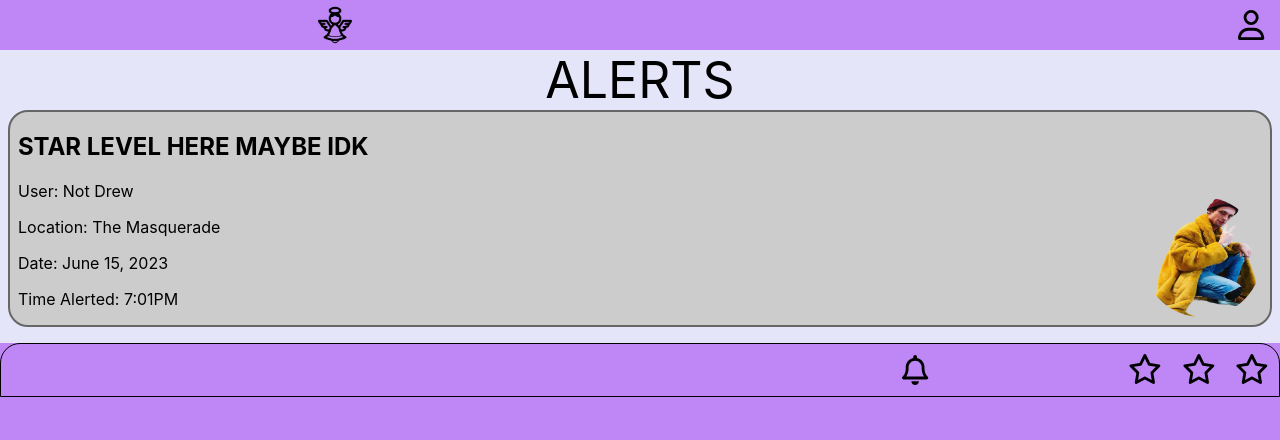
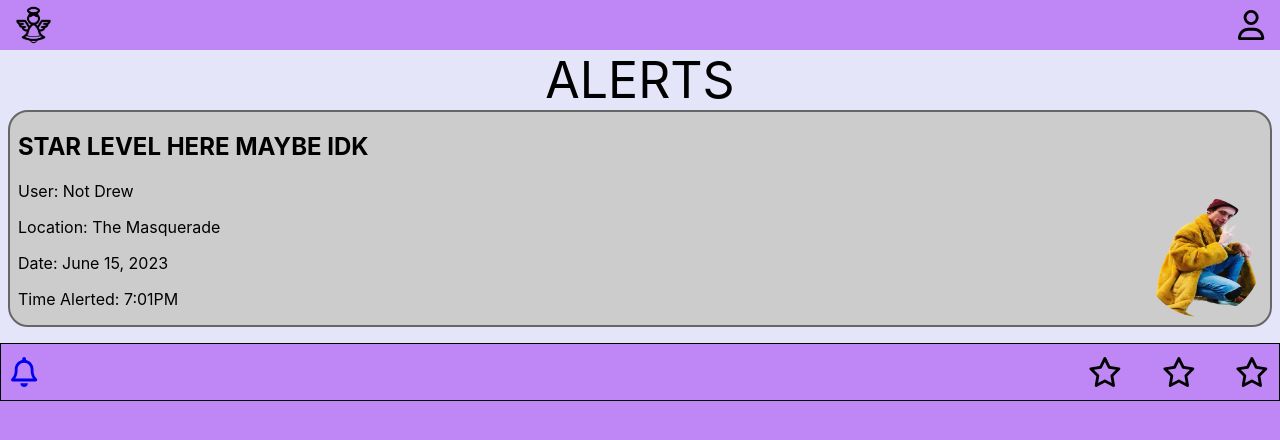
Before and after one commit to GuiltyDogg/angelchoir2, a React (Create React App) app: page /Alerts in a window 1280 px wide. Shown: the top 440 px of the page. Built offline with nearby package versions, Linux system fonts and the light colour scheme.

Commit message:
Updated nav/starbar

```diff
--- a/src/design/atoms/navbar/index.js
+++ b/src/design/atoms/navbar/index.js
@@ -11,6 +11,11 @@ function ToolBar({ onClick }) {
   return (
     <StyledBar>
       <Link to="/Events">
+        <LogoNav
+          className="logo"
+          src="./images/aclogoangle.png"
+          alt="AngelChoir Logo"
+        />
         {/* <StyledTools>
           <FontAwesomeIcon icon={faCalendar} />
         </StyledTools> */}
@@ -20,17 +25,12 @@ function ToolBar({ onClick }) {
       {/* <StyledTools>
         <FontAwesomeIcon icon={faMagnifyingGlass} />
       </StyledTools> */}
-      <LogoNav
-        className="logo"
-        src="./images/aclogoangle.png"
-        alt="AngelChoir Logo"
-      />
 
-      <Link to="/Alerts">
-        {/* <StyledTools>
+      {/* <Link to="/Alerts">
+        <StyledTools>
           <FontAwesomeIcon icon={faBell} />
-        </StyledTools> */}
-      </Link>
+        </StyledTools>
+      </Link> */}
 
       <Link to="/">
         <StyledTools>
--- a/src/design/atoms/starbar/index.js
+++ b/src/design/atoms/starbar/index.js
@@ -11,13 +11,13 @@ function StarBar({ onClick }) {
     <>
       <StarStyle>
         <Link to="/Alerts">
-          <StyledTools className="bell">
-            <FontAwesomeIcon icon={faBell} />
-          </StyledTools>
+          <FontAwesomeIcon icon={faBell} />
         </Link>
-        <FontAwesomeIcon icon={faStar} />
-        <FontAwesomeIcon icon={faStar} />
-        <FontAwesomeIcon icon={faStar} />
+        <div>
+          <FontAwesomeIcon onClick={onClick} icon={faStar} />
+          <FontAwesomeIcon onClick={onClick} icon={faStar} />
+          <FontAwesomeIcon onClick={onClick} icon={faStar} />
+        </div>
       </StarStyle>
     </>
   );
--- a/src/design/atoms/starbar/styles.js
+++ b/src/design/atoms/starbar/styles.js
@@ -3,17 +3,16 @@ import colors from "../../subatomics/colors";
 
 export const StarStyle = styled.div`
   display: flex;
-  justify-content: flex-end;
-  gap: 20px;
+  justify-content: space-between;
   padding: 10px;
   border: 1px solid black;
-  border-top-left-radius: 20px;
-  border-top-right-radius: 20px;
   font-size: 30px;
   background-color: ${colors.primaryBrand};
+  color: black;
 
-  .bell {
-    margin-right: 150px;
-    padding: 1px 30px 1px 0px;
+  > div {
+    display: flex;
+    gap: 40px;
+    align-items: center;
   }
 `;
```
